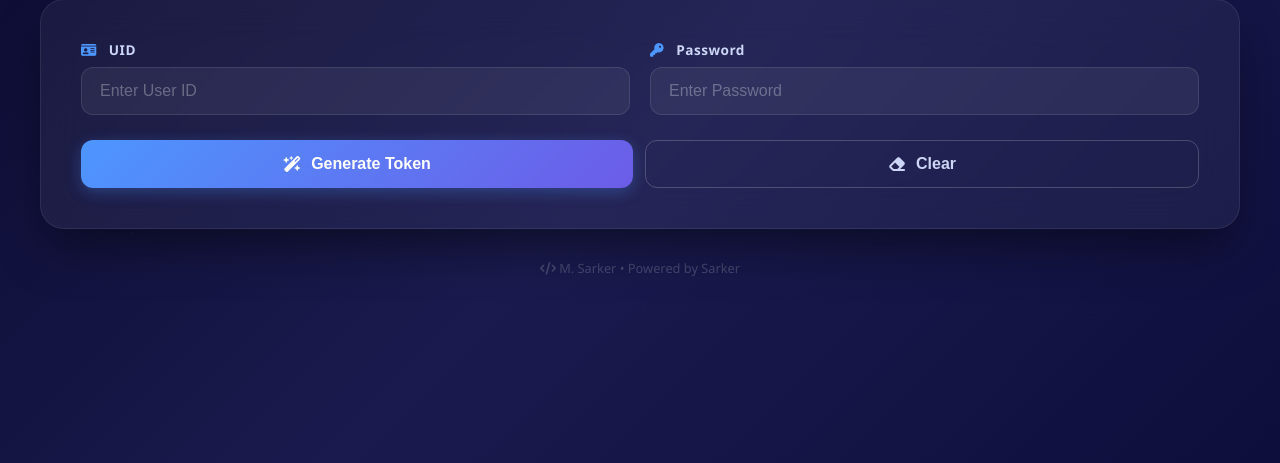
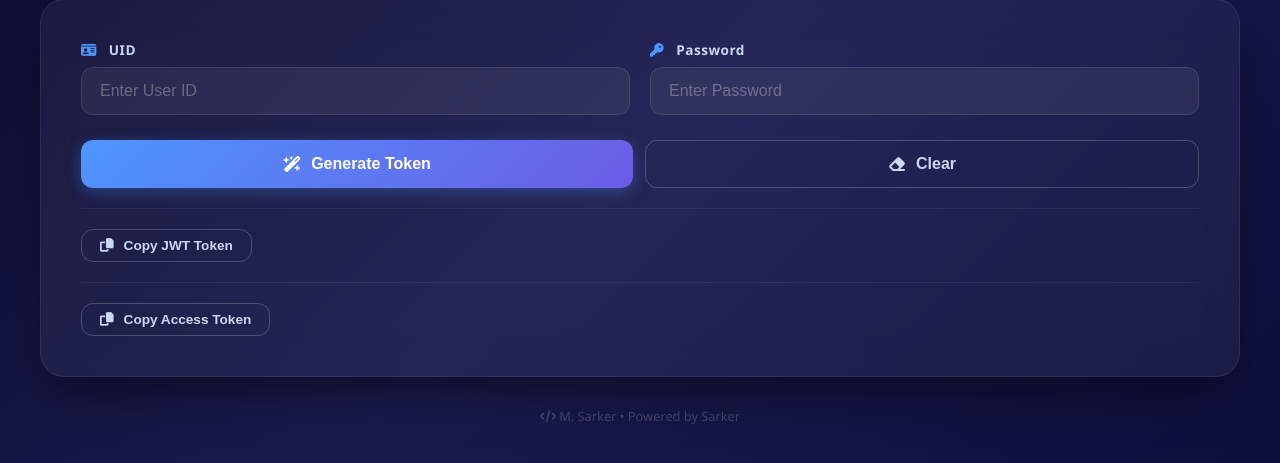
Before and after one commit to moman-sorker/ff-jwt-web-api, a Flask app: page / in a window 1280 px wide. Shown: the part 247-710 px from the top of the page. Run offline with Flask 3, Linux system fonts and the light colour scheme; parts of the project's set-up code (start-up, migrations or seed data) failed here and were passed over.

Commit message:
Update token copy functions and HTML structure

```diff
--- a/templates/index.html
+++ b/templates/index.html
@@ -574,11 +574,17 @@
         </div>
 
         <!-- Quick Actions -->
-        <!-- <div class="quick-actions">
+        <div class="quick-actions">
             <button class="btn btn-outline" onclick="copyToken()">
-                <i class="fas fa-copy"></i> Copy Token
+                <i class="fas fa-copy"></i> Copy JWT Token
             </button>
-        </div> -->
+        </div>
+
+        <div class="quick-actions">
+            <button class="btn btn-outline" onclick="copyAccess()">
+                <i class="fas fa-copy"></i> Copy Access Token
+            </button>
+        </div>
 
         <!-- Response Section -->
         <div id="responseSection" class="response-section">
@@ -644,13 +650,13 @@
         }, 3000);
     }
 
-    // Copy Token
+    // Copy JWT Token
     function copyToken() {
-        const tokenElement = document.querySelector('.token-value');
+        const tokenElement = document.querySelector('.jwt-token-value');
         if (tokenElement) {
             const token = tokenElement.textContent.trim();
             navigator.clipboard.writeText(token).then(() => {
-                showToast('Token copied to clipboard!', 'success');
+                showToast('JWT Token copied to clipboard!', 'success');
             }).catch(() => {
                 // Fallback
                 const textarea = document.createElement('textarea');
@@ -659,7 +665,29 @@
                 textarea.select();
                 document.execCommand('copy');
                 document.body.removeChild(textarea);
-                showToast('Token copied to clipboard!', 'success');
+                showToast('JWT Token copied to clipboard!', 'success');
+            });
+        } else {
+            showToast('No token to copy', 'error');
+        }
+    }
+
+    // Copy Access
+    function copyAccess() {
+        const token_accessElement = document.querySelector('.access-token-value');
+        if (token_accessElement) {
+            const token_access = token_accessElement.textContent.trim();
+            navigator.clipboard.writeText(token_access).then(() => {
+                showToast('Access Token copied to clipboard!', 'success');
+            }).catch(() => {
+                // Fallback
+                const textarea = document.createElement('textarea');
+                textarea.value = token_access;
+                document.body.appendChild(textarea);
+                textarea.select();
+                document.execCommand('copy');
+                document.body.removeChild(textarea);
+                showToast('Access Token copied to clipboard!', 'success');
             });
         } else {
             showToast('No token to copy', 'error');
@@ -759,7 +787,7 @@
                 { key: 'api', label: 'API', icon: 'fa-code' },
                 { key: 'token', label: 'JWT Token', icon: 'fa-key', isToken: true },
                 { key: 'open_id', label: 'Open ID', icon: 'fa-fingerprint' },
-                { key: 'token_access', label: 'Access Token', icon: 'fa-lock', isToken: true },
+                { key: 'token_access', label: 'Access Token', icon: 'fa-lock', isAccess: true },
                 { key: 'status_code', label: 'Status Code', icon: 'fa-check-circle' },
             ];
 
@@ -770,8 +798,12 @@
                     let extraHtml = '';
 
                     if (field.isToken) {
-                        extraClass = 'token token-value';
+                        extraClass = 'token jwt-token-value';
                         extraHtml = `<button class="copy-btn" onclick="copyToken()" title="Copy"><i class="fas fa-copy"></i></button>`;
+                    }
+                    if (field.isAccess) {
+                        extraClass = 'token access-token-value';
+                        extraHtml = `<button class="copy-btn" onclick="copyAccess()" title="Copy"><i class="fas fa-copy"></i></button>`;
                     }
 
                     if (field.key === 'level' || field.key === 'exp') {
```
